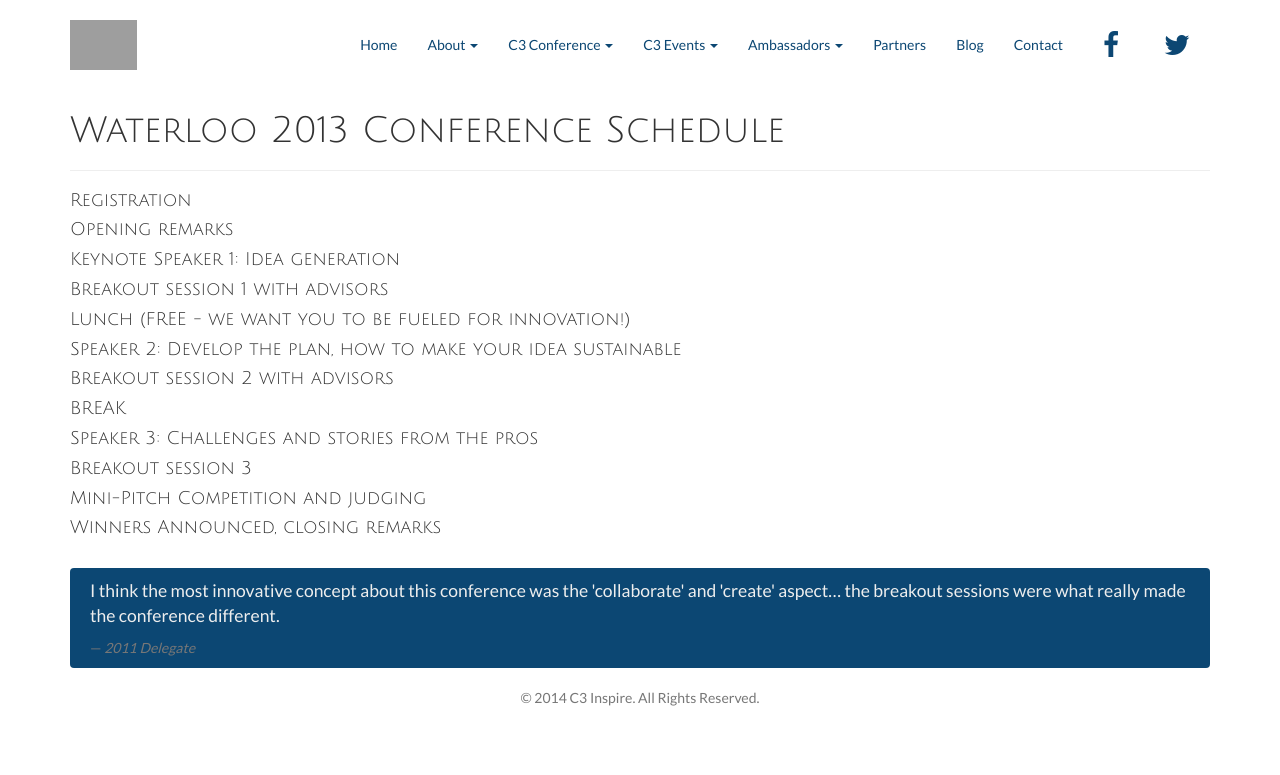
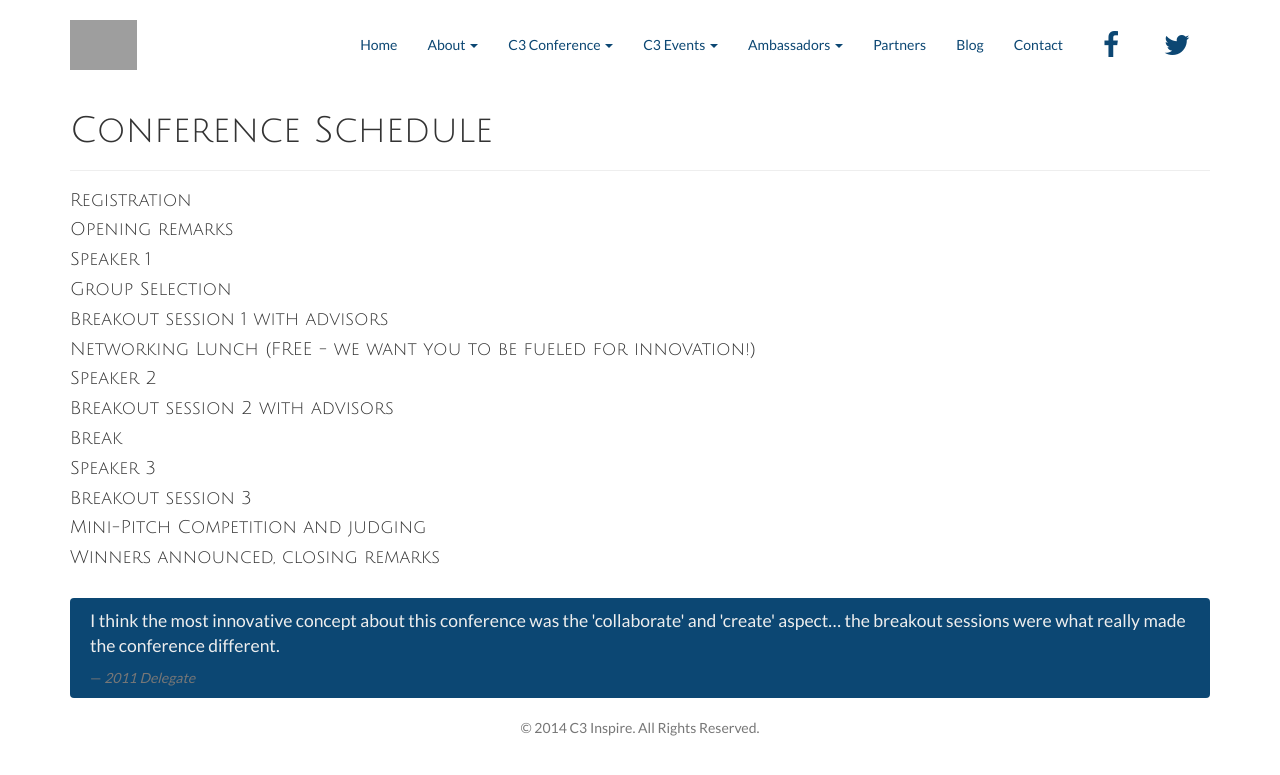
Before and after one commit to c3inspire/c3inspire.github.io, a Jekyll site: the page built from c3conference/schedule.md, in a window 1280 px wide. Shown: the top 775 px of the page. Built offline with Jekyll 4.4.1, drawn with Linux system fonts in a browser that asks for light colours; nearby versions of some CDN libraries; Markdown is read by kramdown in place of the engine named in the settings; a script that is not in the unit is left out; grey boxes are pictures that could not be loaded.

Commit message:
Update conference schedule page

```diff
--- a/c3conference/schedule.md
+++ b/c3conference/schedule.md
@@ -1,16 +1,17 @@
 ---
 layout: default
-title: Waterloo 2013 Conference Schedule
+title: Conference Schedule
 ---
 #### Registration
 #### Opening remarks
-#### Keynote Speaker 1: Idea generation
+#### Speaker 1
+#### Group Selection
 #### Breakout session 1 with advisors
-#### Lunch (FREE - we want you to be fueled for innovation!)
-#### Speaker 2: Develop the plan, how to make your idea sustainable
+#### Networking Lunch (FREE - we want you to be fueled for innovation!)
+#### Speaker 2
 #### Breakout session 2 with advisors
-#### BREAK
-#### Speaker 3:  Challenges and stories from the pros
+#### Break
+#### Speaker 3
 #### Breakout session 3
 #### Mini-Pitch Competition and judging
-#### Winners Announced, closing remarks
+#### Winners announced, closing remarks
```
